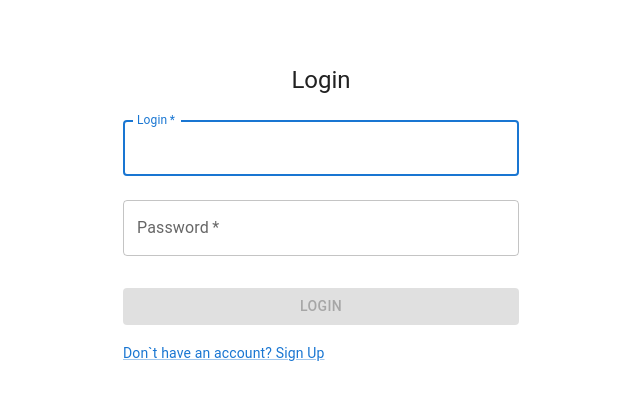
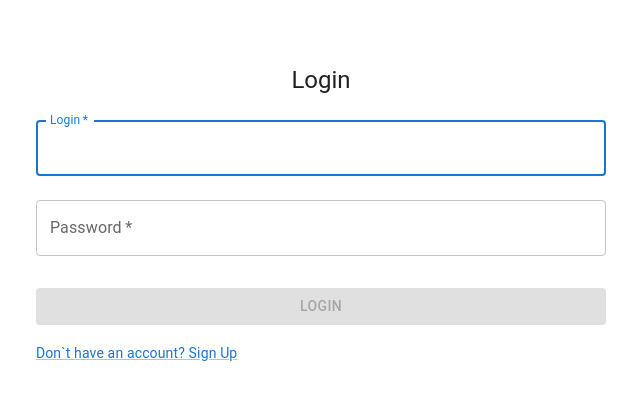
Before and after one commit to ArtemTyutunik/TODOS, a React (Vite) app: page /login in a window 1280 px wide. Shown: the top 400 px of the page, without its empty margins (319-959 px from the left). Built offline with nearby package versions, Linux system fonts and the light colour scheme; no server answers.

Commit message:
add breakpoints to the theme

```diff
--- a/src/app/theme.ts
+++ b/src/app/theme.ts
@@ -1,6 +1,7 @@
 import {createTheme} from '@mui/material';
 
 declare module '@mui/material/styles' {
+
   interface Theme {
     description: string,
     background: {
@@ -40,6 +41,20 @@ declare module '@mui/material/styles' {
     },
     avatar: string
   }
+
+  interface BreakpointOverrides {
+    sm: false;
+    md: false;
+    lg: false;
+    xl: false;
+    xs: false;
+    mobile: true;
+    largeMobile: true;
+    tablet: true;
+    laptop: true;
+    desktop: true;
+  }
+
 }
 
 const theme = createTheme({
@@ -65,6 +80,15 @@ const theme = createTheme({
     fourth: '#babbc2',
   },
   avatar: '#48833f',
+  breakpoints: {
+    values: {
+      mobile: 0,
+      largeMobile: 570,
+      tablet: 750,
+      laptop: 1024,
+      desktop: 1200,
+    },
+  },
 })
 
 export default theme;
```
